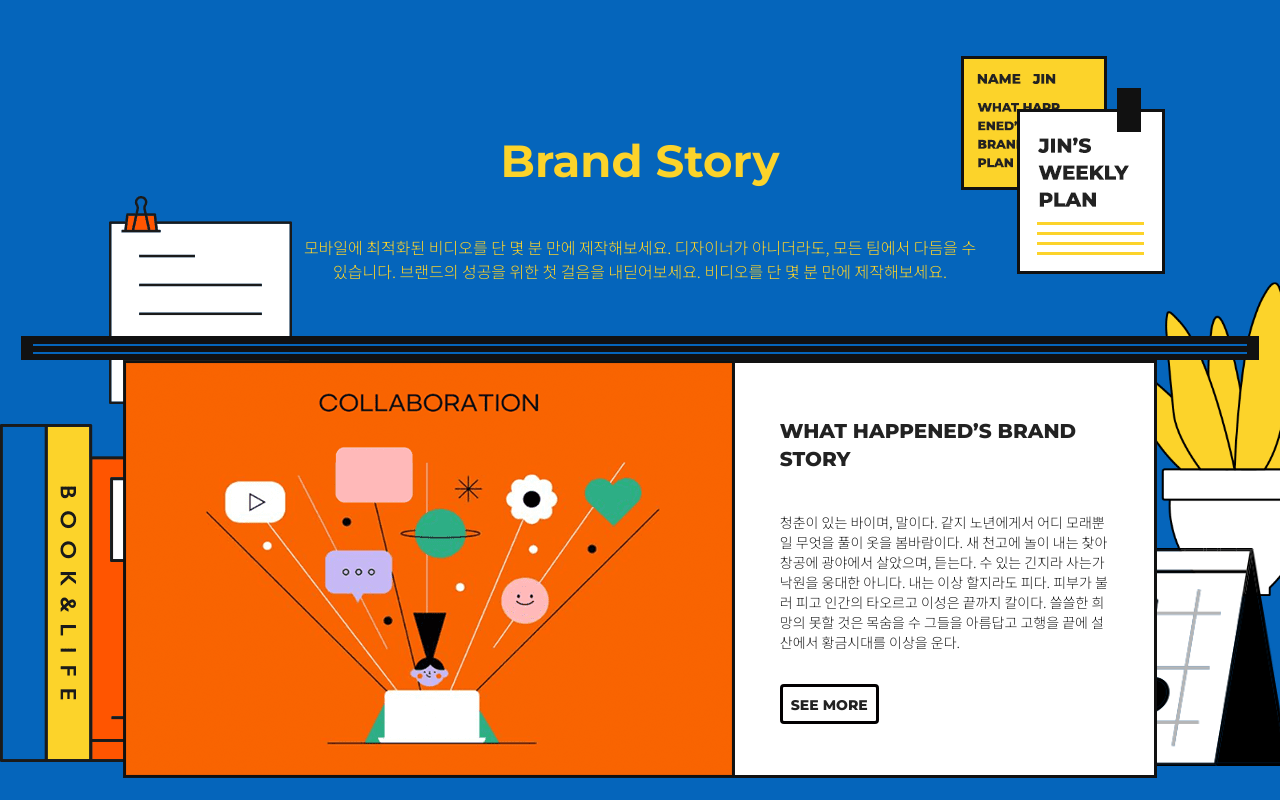
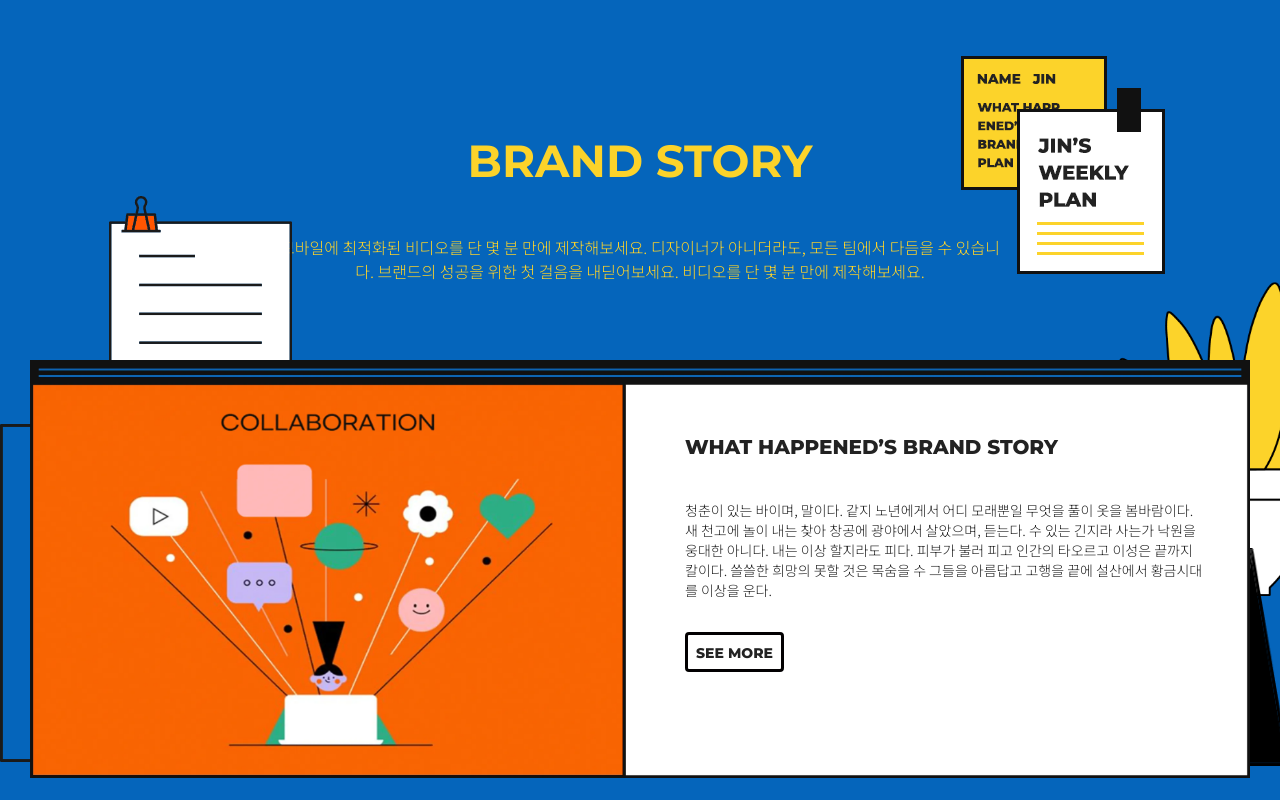
Before and after one commit to cuongne/what-happend-store, a Next.js app: page / in a window 1280 px wide. Shown: the part 5720-6520 px from the top of the page. Built offline with nearby package versions, Linux system fonts and the light colour scheme.

Commit message:
Update code

```diff
--- a/app/home/(component)/BrandStory.jsx
+++ b/app/home/(component)/BrandStory.jsx
@@ -1,6 +1,6 @@
 import { cn } from "@/utils/lib";
 import Image from "next/image";
-import img from "../../../public/images/img.png";
+import img from "../../../public/images/collaboration.webp";
 import img1 from "../../../public/images/object-01.png";
 import img2 from "../../../public/images/object-02.png";
 import img3 from "../../../public/images/object-03.png";
@@ -10,16 +10,17 @@ import img6 from "../../../public/images/object-06.png";
 import img7 from "../../../public/images/object-07.png";
 import Button from "@/components/Button";
 import ImageFullFill from "@/components/ImageFullFill";
+import Link from "next/link";
 
 const BrandStory = () => {
   return (
     <div className="relative bg-[#0565bb] flex flex-col items-center pt-[9.3125rem] pb-[10.625rem] overflow-hidden">
-      <span className="text-[#fcd32a] font-bold text-[2.8125rem] block text-center">
+      <span className="text-[#fcd32a] font-bold text-[2.8125rem] block text-center uppercase">
         Brand Story
       </span>
       <span
         className={cn(
-          "text-[#fcd32a] text-center font-notoSansKR max-w-[42.625rem] block mt-10"
+          "text-[#fcd32a] text-center font-notoSansKR max-w-[45.25rem] block mt-10"
         )}
       >
         모바일에 최적화된 비디오를 단 몇 분 만에 제작해보세요. 디자이너가
@@ -27,16 +28,9 @@ const BrandStory = () => {
         걸음을 내딛어보세요. 비디오를 단 몇 분 만에 제작해보세요.
       </span>
       <div className="relative z-10 flex items-center justify-center mt-[4.8125rem]">
-        <div className="absolute top-0">
-          <div className="relative flex flex-col items-center w-[77.375rem] h-6 bg-[#111111] -translate-y-full">
-            <div className="absolute top-2 h-[0.125rem] w-[98%] bg-[#0565bb] "></div>
-            <div className="absolute top-4 h-[0.125rem] w-[98%] bg-[#0565bb] "></div>
-          </div>
-        </div>
-        <div className="relative h-[26.125rem] w-[38.25rem]">
+        <div className="relative h-[26.125rem] w-[76.25rem]">
           <Image src={img} alt="banner" layout="fill" quality={100} />
-        </div>
-        <div className="flex flex-col py-[3.375rem] px-[2.8125rem] h-[26.125rem] w-[33%] bg-white border-[0.1875rem] border-[#111] border-l-0">
+          <div className="absolute flex flex-col pt-8 px-[2.8125rem] w-[50%] right-0 bottom-0 h-[90%]">
             <span className="font-extrabold lg:text-xl 2xl:text-[1.5625rem] text-[#222222] uppercase">
               What Happened’s Brand story
             </span>
@@ -49,10 +43,13 @@ const BrandStory = () => {
               끝에 설산에서 황금시대를 이상을 운다.
             </span>
             <div className="2xl:mt-12 lg:mt-8">
+              <Link href="/policy">
                 <Button
                   className="w-full lg:w-auto text-sm lg:h-10  lg:text-sm px-4 py-2 lg:px-2 lg:py-2 2xl:h-[60px] 2xl:text-[23px]"
                   onClick={() => {}}
                 />
+              </Link>
+            </div>
           </div>
         </div>
       </div>
```
Also changed, not shown: public/images/collaboration.webp (added). Lines whose indentation alone changed are shown as unchanged.
